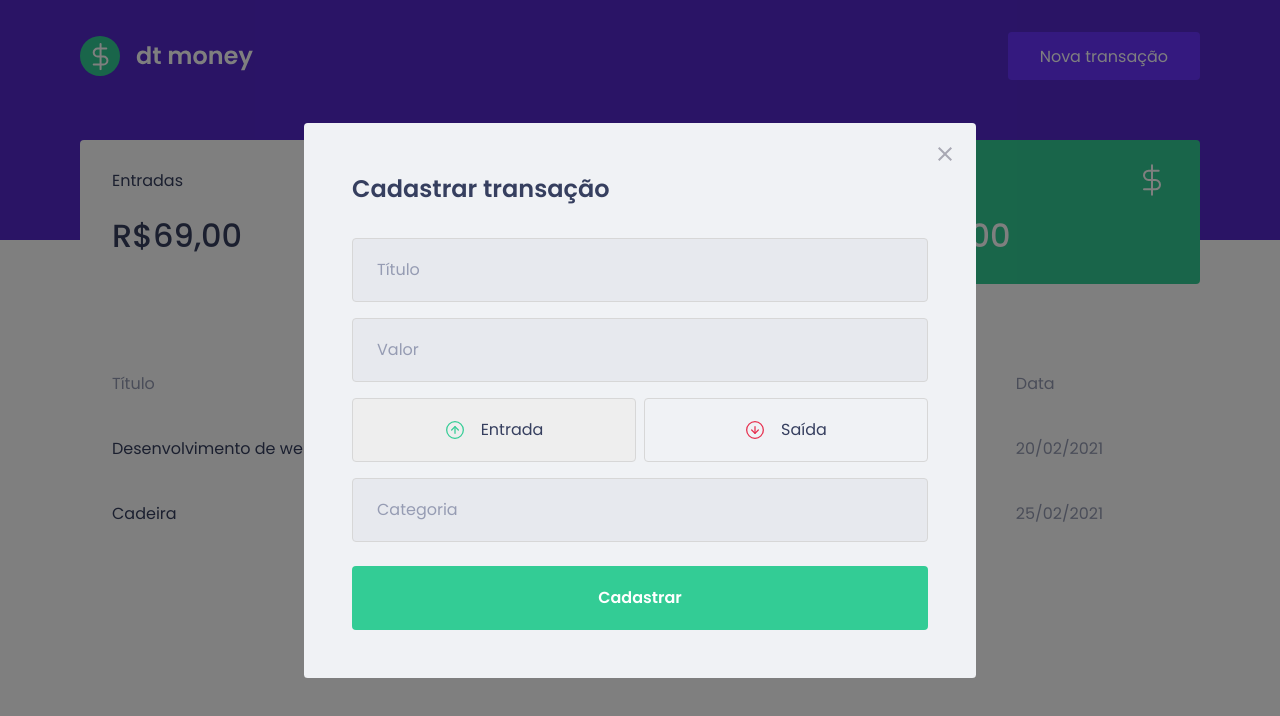
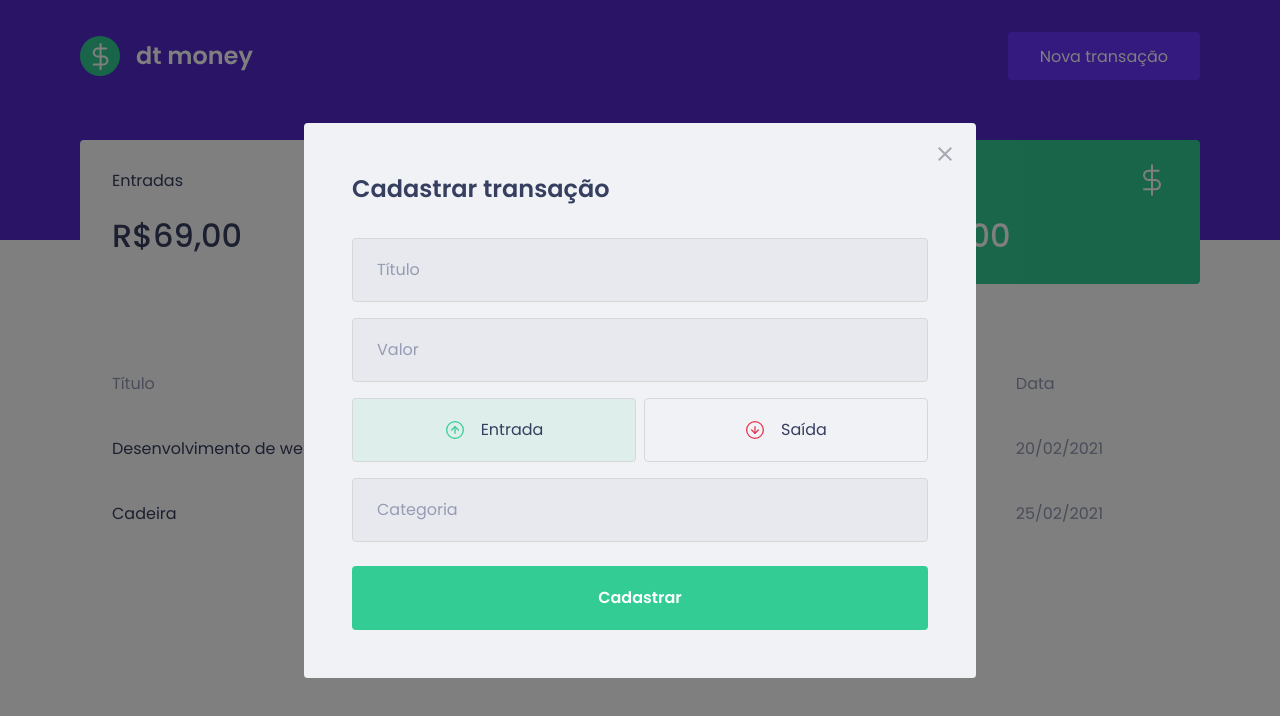
Before and after one commit to lucasbdias/Ignite-React, a React (Create React App) app in the folder chpt2-dtmoney/: page / in a window 1280 px wide. Both pictures are taken after a click on the button "Nova transação". Shown: the top 716 px of the page. Built offline with nearby package versions, Linux system fonts and the light colour scheme; no server answers; what miragejs would draw is missing.

Commit message:
feat: 🎸 styling[ buttons of NewTransactionModal

```diff
--- a/chpt2-dtmoney/src/components/NewTransactionModal/index.tsx
+++ b/chpt2-dtmoney/src/components/NewTransactionModal/index.tsx
@@ -48,6 +48,7 @@
           type="button"
           onClick={() => setType('deposit')}
           isActive={type === 'deposit'}
+          activeColor="green"
         >
           <img src={incomeImg} alt="Entrada" />
           <span>Entrada</span>
@@ -56,6 +57,7 @@
           type="button"
           onClick={() => setType('withdraw')}
           isActive={type === 'withdraw'}
+          activeColor="red"
         >
           <img src={outcomeImg} alt="Saída" />
           <span>Saída</span>
--- a/chpt2-dtmoney/src/components/NewTransactionModal/styles.ts
+++ b/chpt2-dtmoney/src/components/NewTransactionModal/styles.ts
@@ -1,5 +1,5 @@
 import styled from 'styled-components';
-import { darken } from 'polished';
+import { darken, transparentize } from 'polished';
 
 export const Container = styled.form`
   h2 {
@@ -59,6 +59,12 @@
 
 interface RadioBoxProps {
   isActive: boolean;
+  activeColor: 'green' | 'red';
+}
+
+const colors = {
+  green: '#33CC95',
+  red: '#E52E4D'
 }
 
 export const RadioBox = styled.button<RadioBoxProps>`
@@ -66,7 +72,10 @@
   border: 1px solid #d7d7d7;
   border-radius: 0.25rem;
 
-  background: ${({ isActive }) => isActive ? '#EEE' : 'transparent'};
+  background: ${(props) => props.isActive
+    ? transparentize(0.9, colors[props.activeColor])
+    : 'transparent'
+  };
 
   display: flex;
   align-items: center;
```
